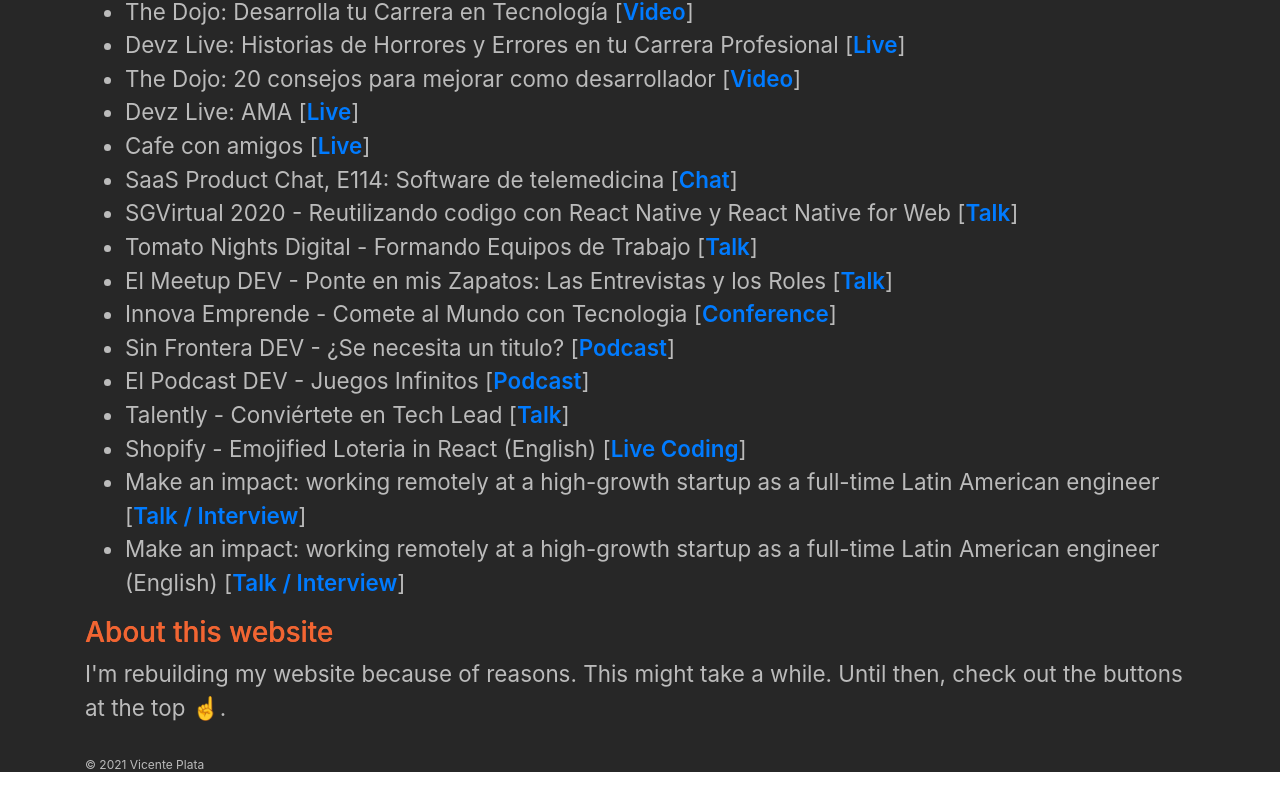
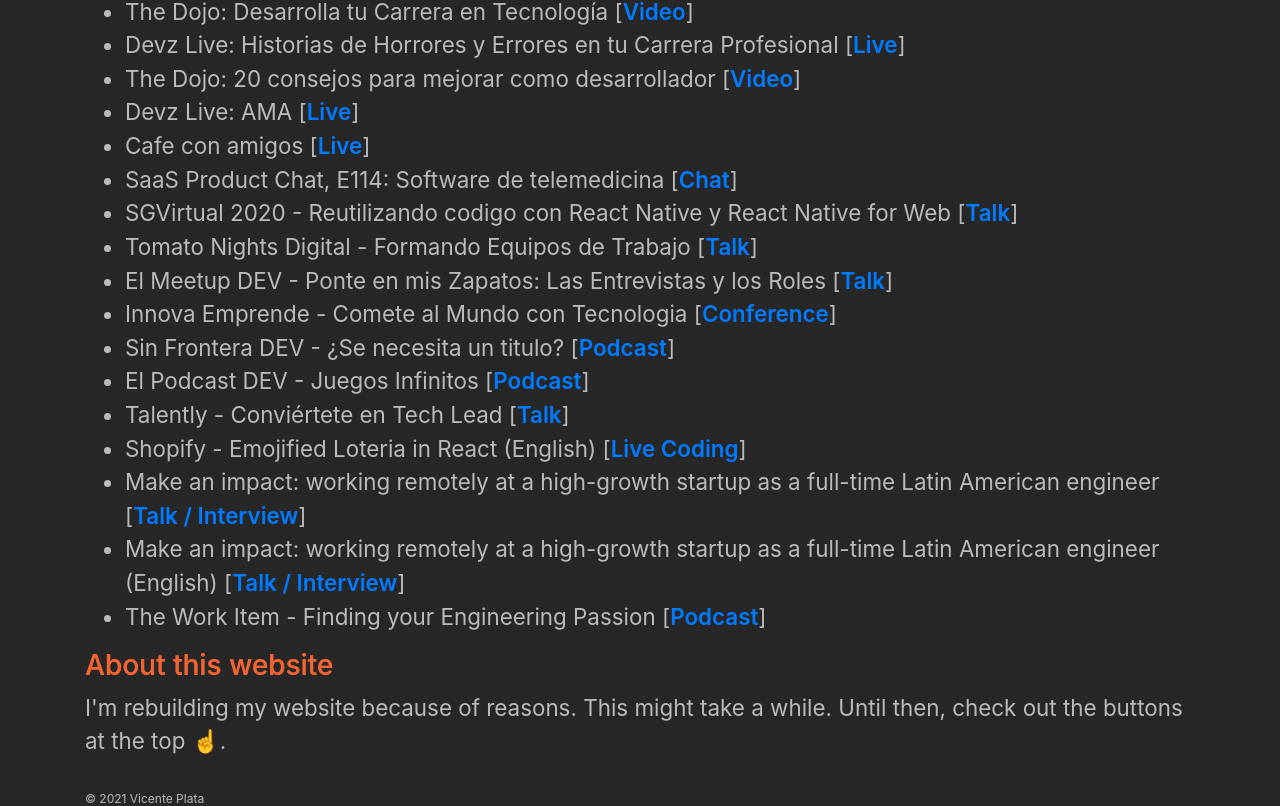
Before and after one commit to xnt/xnt.github.io, a React (Create React App) app: page /#/ in a window 1280 px wide. Shown: the part 1632-2438 px from the top of the page. Before the commit the page ends 2404 px from the top, so only its background shows below. Built offline with nearby package versions, Linux system fonts and the light colour scheme.

Commit message:
Add The Work Item appearance

```diff
--- a/src/guest-appearances.ts
+++ b/src/guest-appearances.ts
@@ -107,4 +107,9 @@
     "Talk / Interview",
     "Make an impact: working remotely at a high-growth startup as a full-time Latin American engineer (English)"
   ),
+  new Appearance(
+    "https://theworkitem.com/blog/finding-your-engineering-passion-vicente-plata/",
+    "Podcast",
+    "The Work Item - Finding your Engineering Passion"
+  ),
 ];
```
